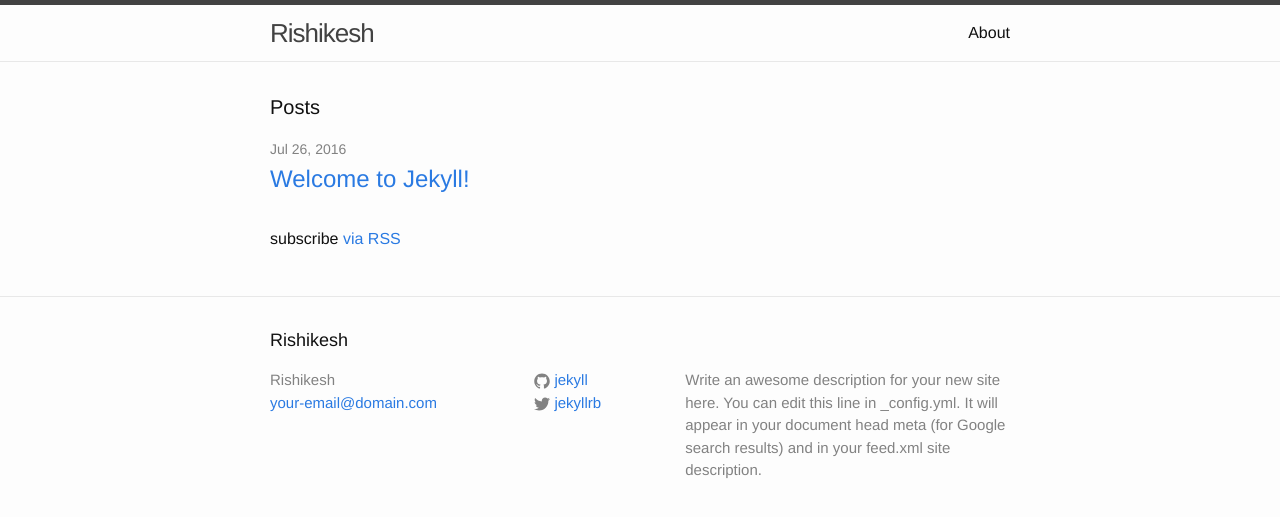
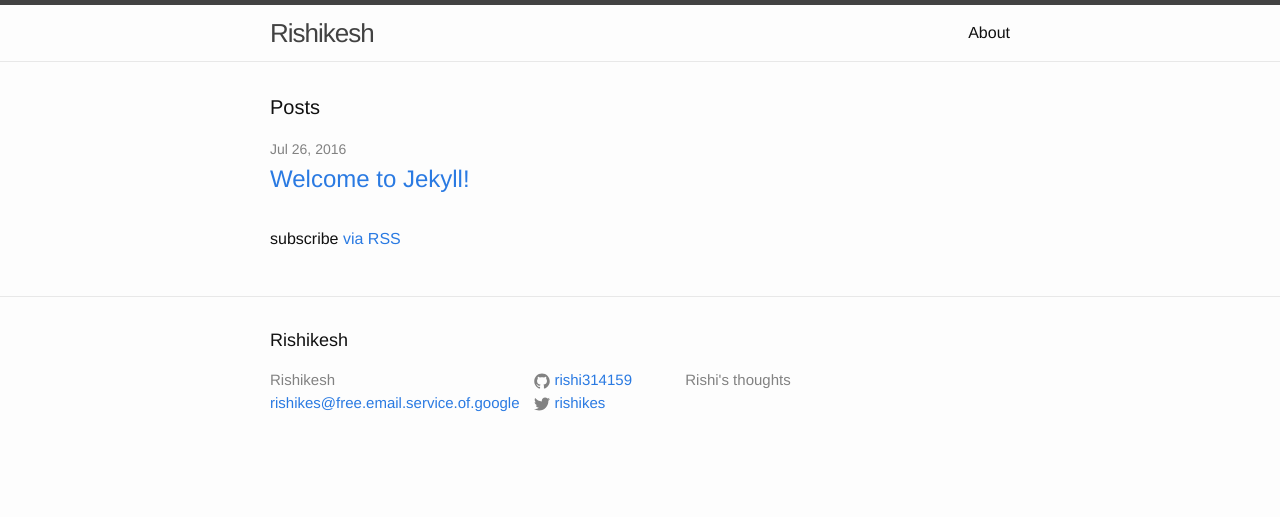
Before and after one commit to rishi314159/rishi314159.github.io, a Jekyll site: the page built from index.html, in a window 1280 px wide. Shown: the top 517 px of the page. Built offline with Jekyll 4.4.1, drawn with Linux system fonts in a browser that asks for light colours.

Commit message:
First attempt at personalization of the Jekyll site

```diff
--- a/_config.yml
+++ b/_config.yml
@@ -7,15 +7,13 @@
 
 # Site settings
 title: Rishikesh
-email: your-email@domain.com
+email: rishikes@free.email.service.of.google
 description: > # this means to ignore newlines until "baseurl:"
-  Write an awesome description for your new site here. You can edit this
-  line in _config.yml. It will appear in your document head meta (for
-  Google search results) and in your feed.xml site description.
+   Rishi's thoughts
 baseurl: "" # the subpath of your site, e.g. /blog
-url: "http://yourdomain.com" # the base hostname & protocol for your site
-twitter_username: jekyllrb
-github_username:  jekyll
+url: "http://www.rishikesh.ca" # the base hostname & protocol for your site
+twitter_username: rishikes
+github_username:  rishi314159
 
 # Build settings
 markdown: kramdown
--- a/_includes/footer.html
+++ b/_includes/footer.html
@@ -34,6 +34,5 @@
     </div>
 
   </div>
-<script src="https://cdn.mathjax.org/mathjax/latest/MathJax.js?config=TeX-AMS-MML_HTMLorMML" type="text/javascript"></script>
 
 </footer>
--- a/_layouts/default.html
+++ b/_layouts/default.html
@@ -17,4 +17,5 @@
 
   </body>
 
+<script src="https://cdn.mathjax.org/mathjax/latest/MathJax.js?config=TeX-AMS-MML_HTMLorMML" type="text/javascript"></script>
 </html>
```
Also changed, not shown: _drafts/2016-07-26-welcome-to-jekyll.markdown (added, +8 -0 lines).
